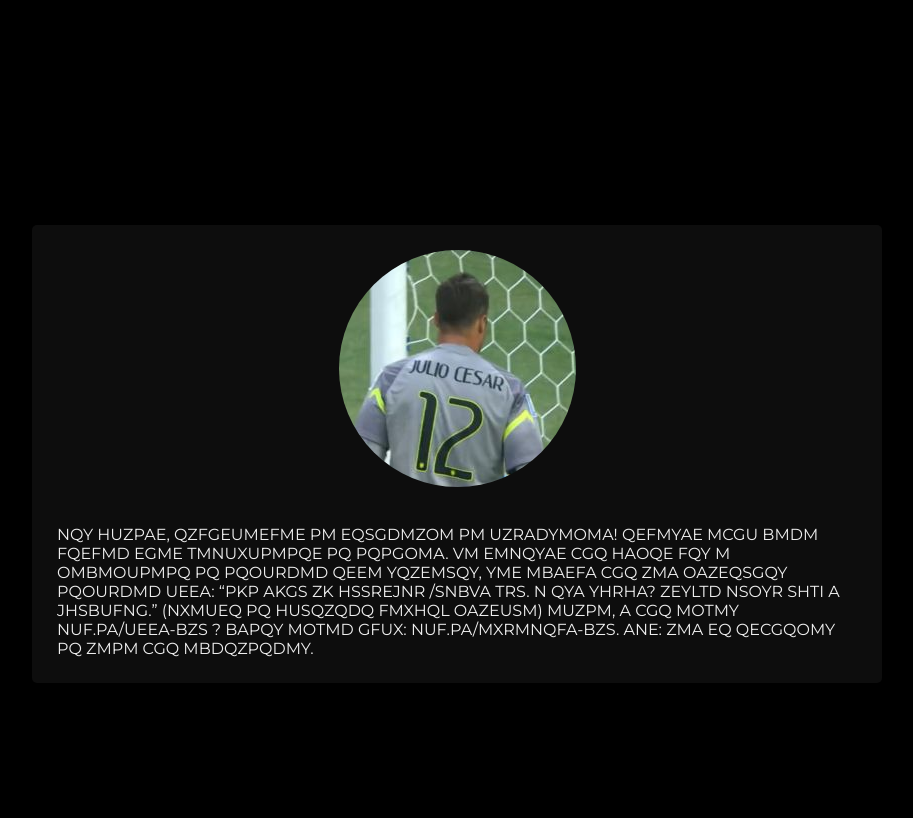
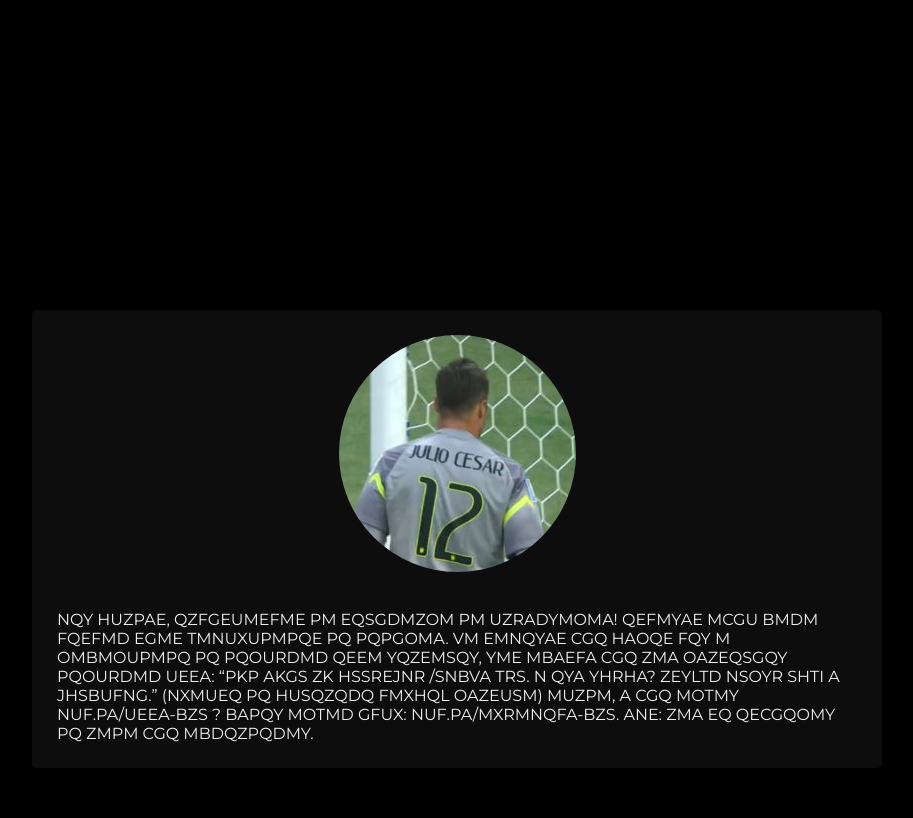
Before and after one commit to v3ntur4X/website_imesec, a PHP site: page /sigex/sigex.html in a window 1280 px wide. Shown: the whole page, without its empty margins (183-1096 px from the left). Before the commit the page ends 683 px from the top, so only its background shows below. Run offline with PHP 8.4, Linux system fonts and the light colour scheme.

Commit message:
updated margins

```diff
--- a/index.html
+++ b/index.html
@@ -77,7 +77,7 @@
         <hr class="star-light mb-5">
         <div class="row">
             <div class="col-lg-12 col-centered text-center text-secondary">
-                <a href="sigex/"><img width="400" src="cicada.gif"></a>
+                <a href="sigex/"><img width="400" height="400" src="cicada.gif"></a>
             </div>
         </div>
       </div>
--- a/sigex/index.html
+++ b/sigex/index.html
@@ -7,7 +7,7 @@
 </head>
 <body>
     <div class="content">
-        <img width="700" src="cicada2.gif" style="margin-top: -100px; margin-bottom: 80px;">
+        <img width="700" height="700" src="cicada2.gif" style="margin-top: -100px; margin-bottom: 80px;">
         <p>O cicada ainda não começou. Mas enquanto isso, <a href="sigex.html">veja o que preparamos para a Semana de Integração dos Grupos de extensão </a></p>
     </div>
 
--- a/sigex/sigex.html
+++ b/sigex/sigex.html
@@ -8,7 +8,7 @@
 <body>
 
     <div class="content">
-        <img width="10%" src="cicada2.gif" style="margin-top: -100px; margin-bottom: 80px;">
+        <img width="200px" height="200px" src="cicada2.gif" style="margin-top: 30px; margin-bottom: 80px;">
         <div class="card">
             <img style="border-radius: 320px" src="goleiro.jpg"/>
             <br>
--- a/sigex/style.css
+++ b/sigex/style.css
@@ -10,7 +10,7 @@ html, body{
 
 .content{
     width: 100%;
-    height: 100%;
+    min-height: 100%;
     display: flex;
     justify-content: center;
     align-items: center;
@@ -25,6 +25,7 @@ html, body{
     justify-content: center;
     align-items: center;
     flex-direction: column;
+    margin-bottom: 50px;
 }
 
 p{
```
